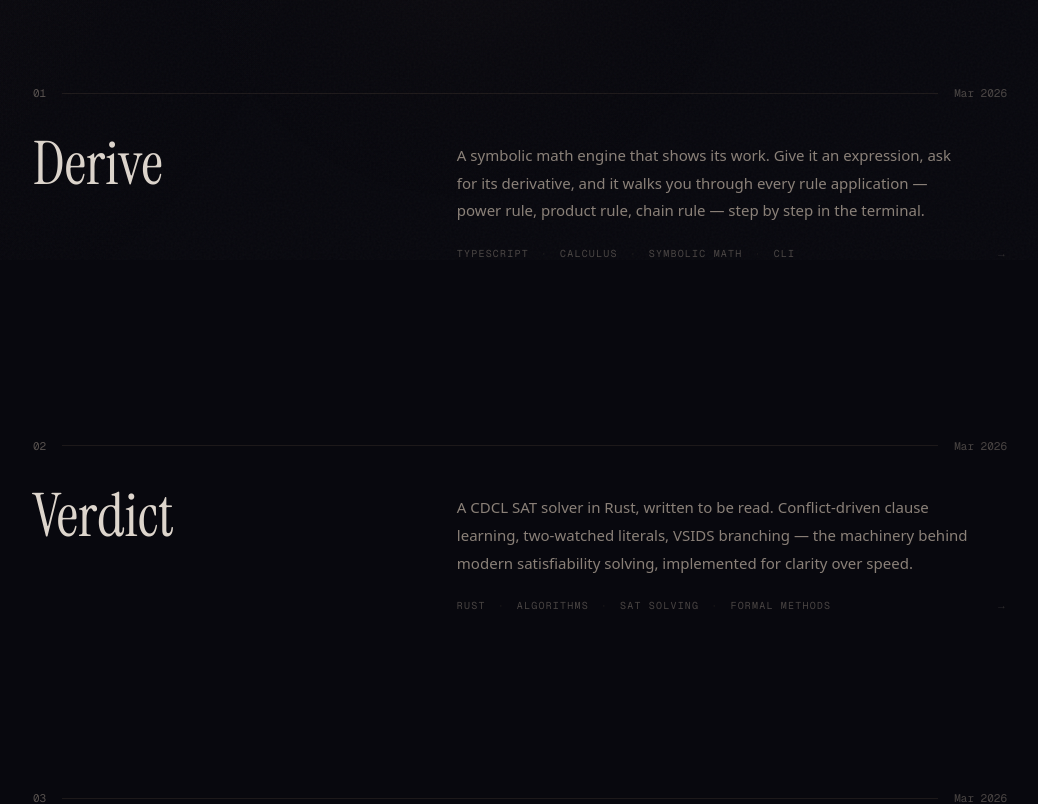
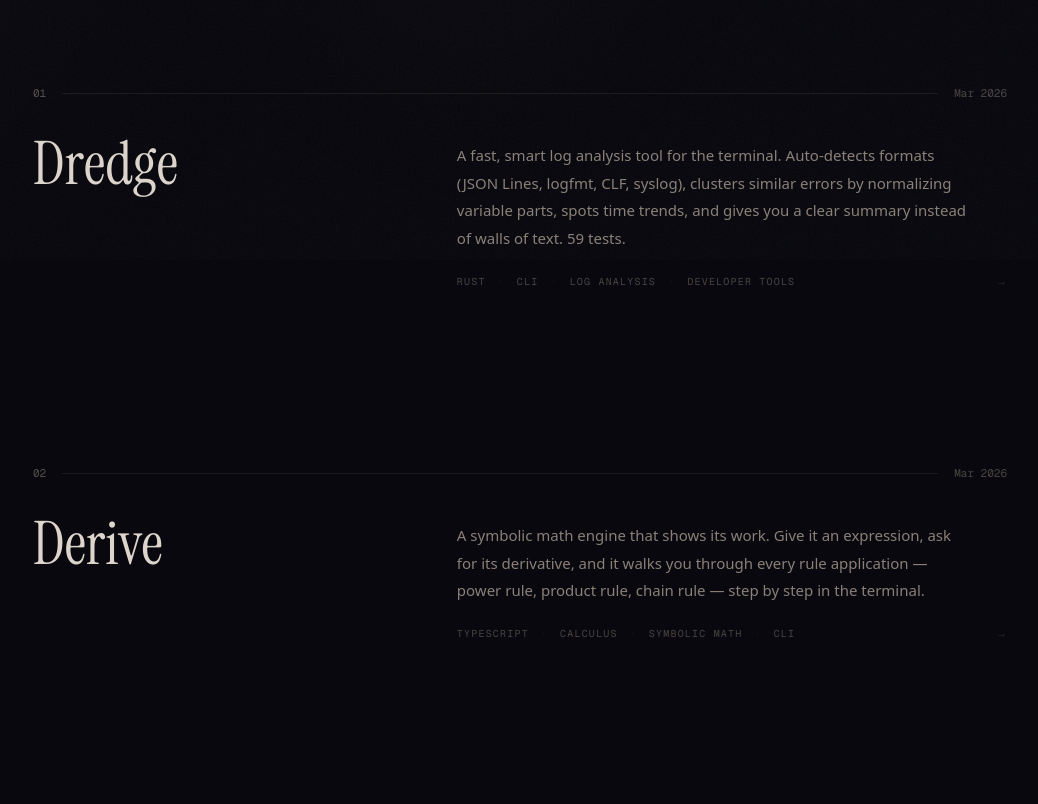
Before and after one commit to JoaquinCampo/claude-corner, a Next.js app: page / in a window 1280 px wide. Shown: the part 540-1344 px from the top of the page, without its empty margins (121-1159 px from the left). Built offline with nearby package versions, Linux system fonts and the light colour scheme.

Commit message:
Add Dredge to showcase

```diff
--- a/src/app/page.tsx
+++ b/src/app/page.tsx
@@ -1,6 +1,14 @@
 import { Background } from "@/components/background";
 
 const projects = [
+  {
+    title: "Dredge",
+    description:
+      "A fast, smart log analysis tool for the terminal. Auto-detects formats (JSON Lines, logfmt, CLF, syslog), clusters similar errors by normalizing variable parts, spots time trends, and gives you a clear summary instead of walls of text. 59 tests.",
+    date: "Mar 2026",
+    href: "https://github.com/JoaquinCampo/dredge",
+    tags: ["rust", "CLI", "log analysis", "developer tools"],
+  },
   {
     title: "Derive",
     description:
```
